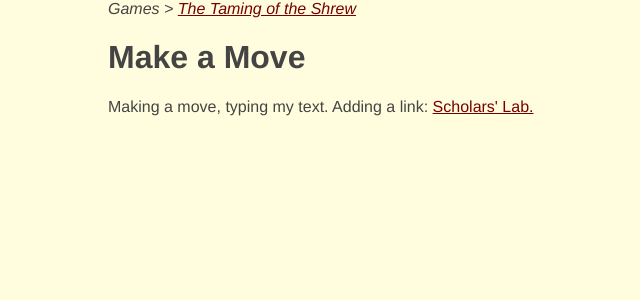
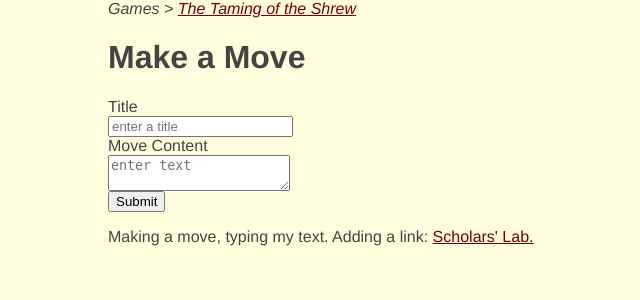
Before and after one commit to scholarslab/ivanhoe-mockups, a PHP site: page /make-a-move.html in a window 1280 px wide. Shown: the part 166-466 px from the top of the page, without its empty margins (82-722 px from the left). Run offline with PHP 8.4, Linux system fonts and the light colour scheme.

Commit message:
Entered text boxes and title entry points on make-a-move

```diff
--- a/make-a-move.html
+++ b/make-a-move.html
@@ -27,6 +27,13 @@
     <main role="main" id="main">
         <em class="eyebrow">Games > <a href="game.html">The Taming of the Shrew</a></em>
         <h1>Make a Move</h1>
+        <form>
+            <label for="title">Title</label>
+            <input type="text" name="title" placeholder="enter a title">
+            <label for="content">Move Content</label>
+            <textarea name="content" placeholder="enter text"></textarea>
+            <input type="submit">
+        </form>
     </main>
 
 
--- a/style.css
+++ b/style.css
@@ -14,6 +14,8 @@ a:link {color: #700;}
 a:visited {color: #b00;}
 a:hover {color: #b00; text-decoration:none;}
 a:active {color: #500;}
+
+input[type=text], label, textarea{display: block;}
 
 nav {
     display:block;
```
